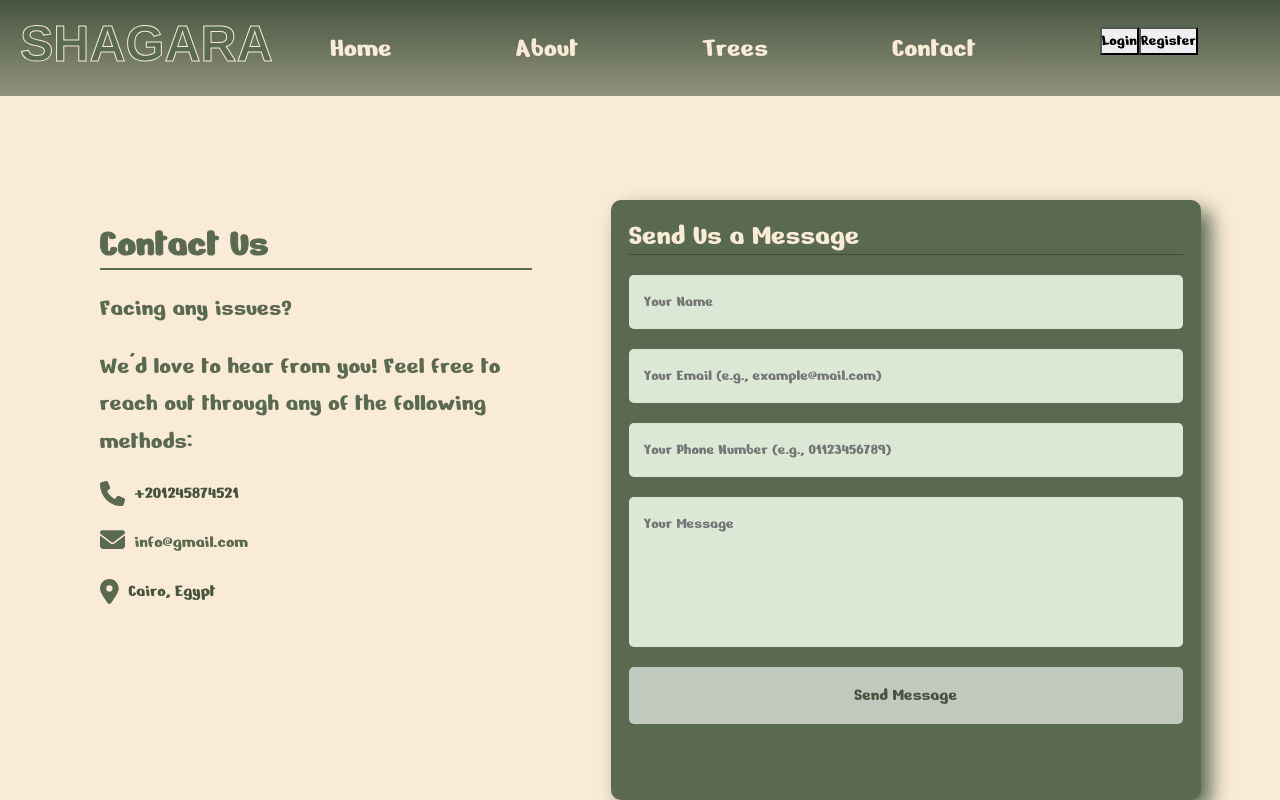
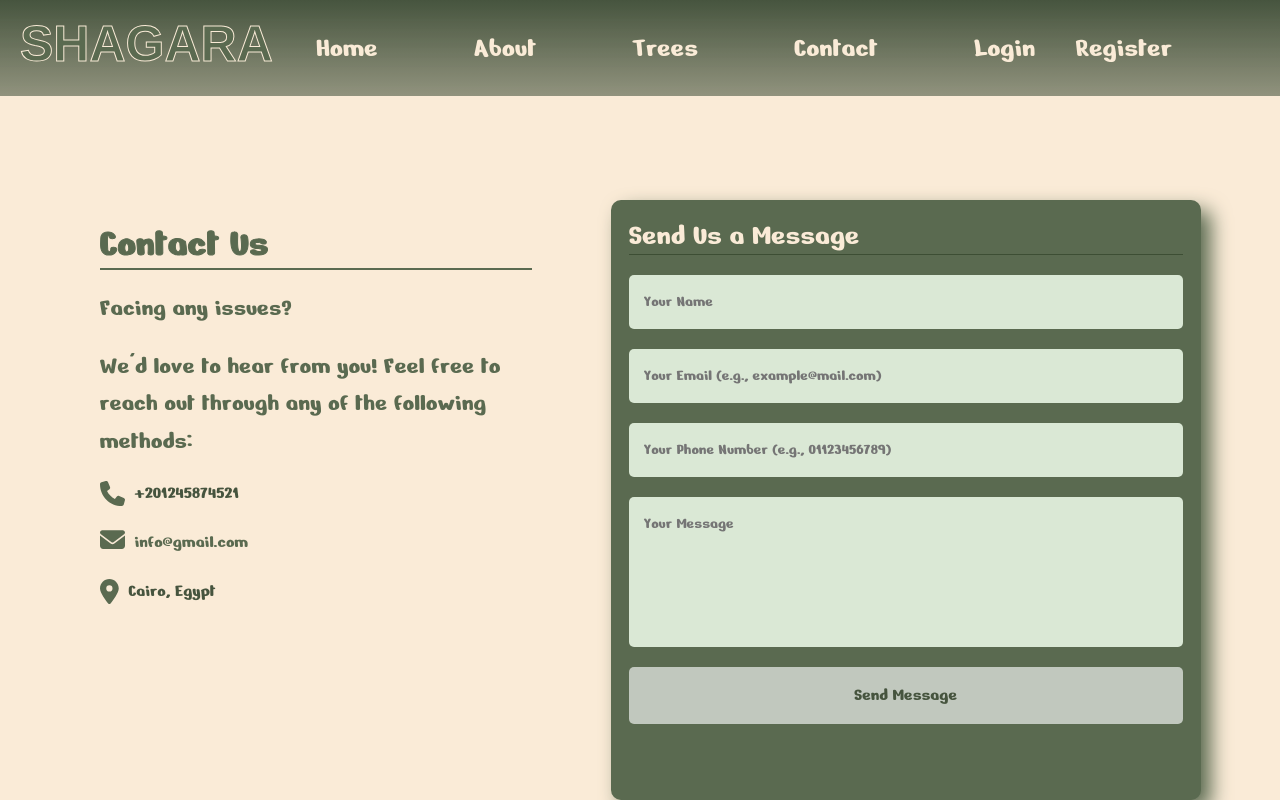
Before and after one commit to EngEman01/final-project, a React (Vite) app in the folder final project/finalProject/: page /contact in a window 1280 px wide. Built offline with nearby package versions, Linux system fonts and the light colour scheme; a web font is replaced by a local one.

Commit message:
Update Navbar.module.css

```diff
--- a/final project/finalProject/src/components/Navbar/Navbar.module.css
+++ b/final project/finalProject/src/components/Navbar/Navbar.module.css
@@ -43,6 +43,44 @@
     filter: drop-shadow(5px 0px 30px rgba(249, 219, 181, 0.567) );
 
 }
+.enter{
+    background-color: transparent;
+    border: none;
+    font-size: 28px;
+    display: inline-block;
+    color: antiquewhite;
+    text-decoration: none;
+    cursor: pointer;
+    position: relative;
+    transition: 0.5s ease-in;
+    margin-right: 40px;
+
+
+
+}
+.enter::before{
+    content: '';
+    position: absolute;
+    bottom: -2px;
+    left: 0;
+    width: 100%;
+    height: 3px;
+    background-color: antiquewhite;
+    transform: scale(0);
+    transform-origin: bottom right;
+    transition: transform 0.3s;
+}
+
+.enter:hover::before{
+    transform: scaleX(1);
+    background-color: #c1c8be;
+    transform-origin: bottom left;
+}
+.enter:hover{
+    /* transform: scale(1.2); */
+    color: #c1c8be;
+    filter: drop-shadow(10px 10px 20px rgb(244, 205, 154) );
+}
 
 .links{
     width: 80%;
@@ -84,3 +122,34 @@
     color: #c1c8be;
     filter: drop-shadow(10px 10px 20px rgb(244, 205, 154) );
 }
+
+
+.popup {
+    position: fixed;
+    top: 0;
+    left: 0;
+    width: 100%;
+    height: 100%;
+    background-color: rgba(0, 0, 0, 0.5);
+    display: flex;
+    justify-content: center;
+    align-items: center;
+    z-index: 2000;
+  }
+
+  .popupInner {
+    background-color: white;
+    padding: 20px;
+    border-radius: 10px;
+    position: relative;
+  }
+
+  .closeBtn {
+    position: absolute;
+    top: 10px;
+    right: 10px;
+    background: none;
+    border: none;
+    font-size: 20px;
+    cursor: pointer;
+  }
```
